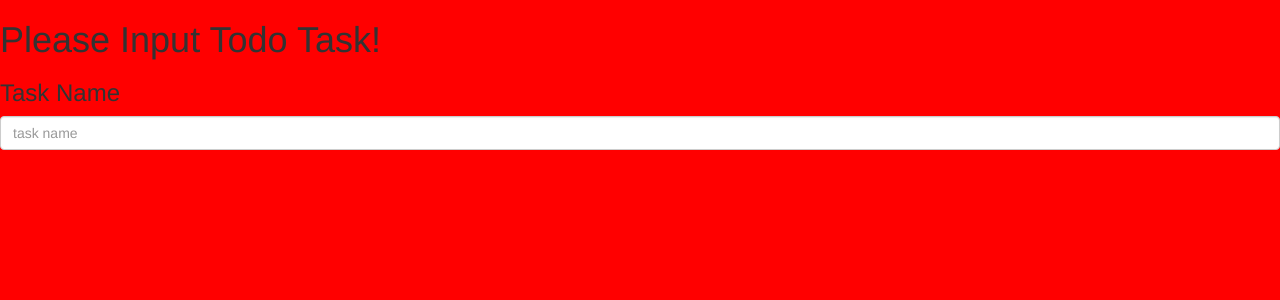
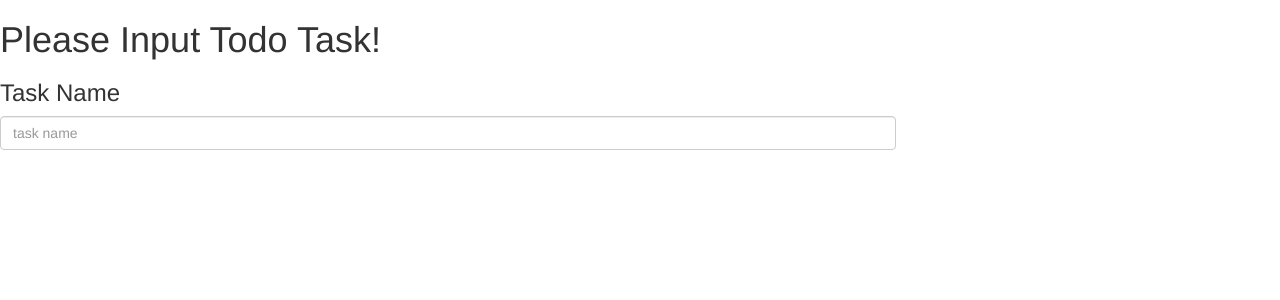
Before and after one commit to b3540/20160208AzureHandsonNagoya, a PHP site: page / in a window 1280 px wide. Shown: the top 300 px of the page. Run offline with PHP 8.4, Linux system fonts and the light colour scheme; some libraries are stand-ins or nearby versions.

Commit message:
CSS変更

```diff
--- a/2/index.php
+++ b/2/index.php
@@ -18,7 +18,7 @@
   </head>
   <body>
     <h1>Please Input Todo Task!</h1>
-    <div>
+    <div id="main-container">
         <form>
             <h3>Task Name</h3>
             <input class="form-control" id="task_name" placeholder="task name" />
--- a/2/style.css
+++ b/2/style.css
@@ -1,3 +1,7 @@
 body{
-    background-color: red;
+
 }
+
+#main-container{
+    width:70%;
+}
```
